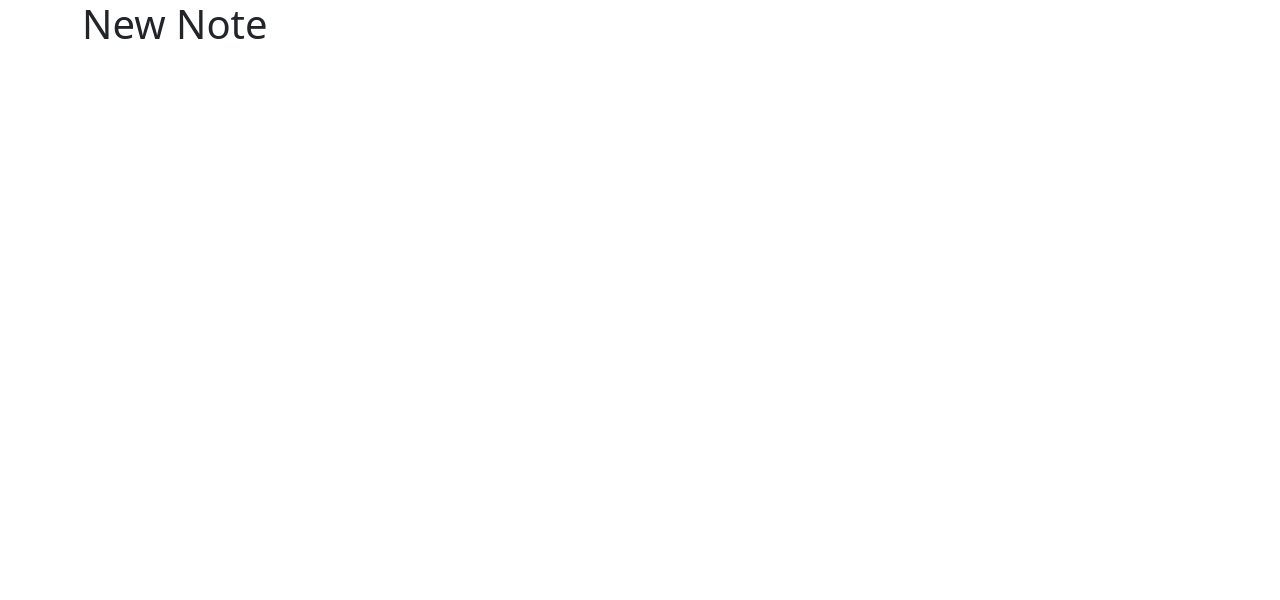
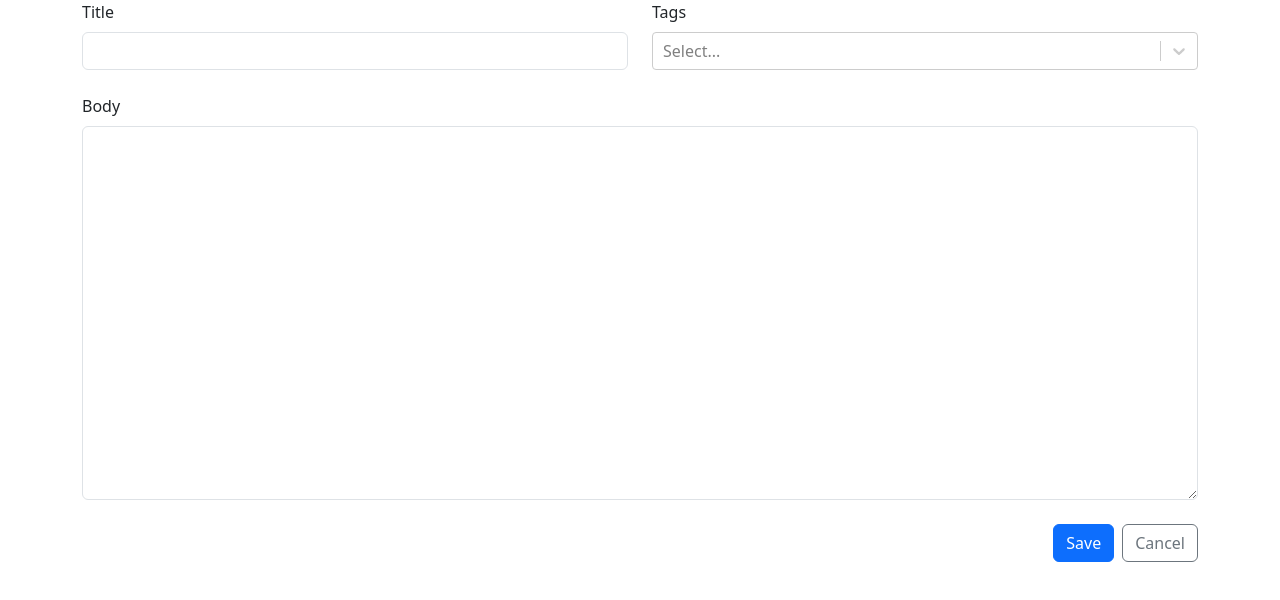
Before and after one commit to Pawina85/note-talking, a React (Vite) app: page /new in a window 1280 px wide. Shown: the top 600 px of the page. Built offline with nearby package versions, Linux system fonts and the light colour scheme.

Commit message:
made based structure

```diff
--- a/package.json
+++ b/package.json
@@ -14,7 +14,8 @@
     "react": "^19.2.0",
     "react-bootstrap": "^2.10.10",
     "react-dom": "^19.2.0",
-    "react-router-dom": "^7.9.6"
+    "react-router-dom": "^7.9.6",
+    "react-select": "^5.10.2"
   },
   "devDependencies": {
     "@eslint/js": "^9.39.1",
--- a/src/App.tsx
+++ b/src/App.tsx
@@ -2,6 +2,23 @@ import "bootstrap/dist/css/bootstrap.min.css";
 import { Container } from "react-bootstrap";
 import { Routes, Route, Navigate} from "react-router-dom";
 import NewNote from "./NewNote";
+
+export type Note = {
+  id: string
+} & NoteData
+
+export type NoteData = {
+  title: string
+  markdown: string
+  tags: Tag[]
+}
+
+export type Tag = {
+  id: string
+  label: string
+}
+
+
 function App() {
   return (
     <Container>
--- a/src/NewNote.tsx
+++ b/src/NewNote.tsx
@@ -1,3 +1,65 @@
-export default function NewNote() {
-  return <h1>New Note</h1>;
+import { useRef, type FormEvent } from "react"
+import { Form, Col, Row, Stack, Button } from "react-bootstrap"
+import { Link } from "react-router-dom"
+import CreateableReactSelect from "react-select/creatable"
+
+// Define the type BEFORE you use it
+type NoteData = {
+  title: string
+  markdown: string
+  tags: { label: string; value: string }[]
 }
+
+// FIXED: Add => void
+type NoteFormProps = {
+  onSubmit: (data: NoteData) => void
+}
+
+export default function NewNote({ onSubmit }: NoteFormProps) {
+  const titleRef = useRef<HTMLInputElement>(null)
+  const markdownRef = useRef<HTMLTextAreaElement>(null)
+
+  function handleSubmit(e: FormEvent) {
+    e.preventDefault()
+
+    onSubmit({
+      title: titleRef.current!.value,
+      markdown: markdownRef.current!.value,
+      tags: []
+    })
+  }
+
+  return (
+    <Form onSubmit={handleSubmit}>
+      <Stack gap={4}>
+        <Row>
+          <Col>
+            <Form.Group controlId="title">
+              <Form.Label>Title</Form.Label>
+              <Form.Control ref={titleRef} required />
+            </Form.Group>
+          </Col>
+
+          <Col>
+            <Form.Group controlId="tags">
+              <Form.Label>Tags</Form.Label>
+              <CreateableReactSelect isMulti />
+            </Form.Group>
+          </Col>
+        </Row>
+
+        <Form.Group controlId="markdown">
+          <Form.Label>Body</Form.Label>
+          <Form.Control ref={markdownRef} required as="textarea" rows={15} />
+        </Form.Group>
+
+        <Stack direction="horizontal" gap={2} className="justify-content-end">
+          <Button type="submit" variant="primary">Save</Button>
+          <Link to="..">
+            <Button type="button" variant="outline-secondary">Cancel</Button>
+          </Link>
+        </Stack>
+      </Stack>
+    </Form>
+  )
+}
```
Also changed, not shown: 1 other file (tests, documents, lock files or other folders).
